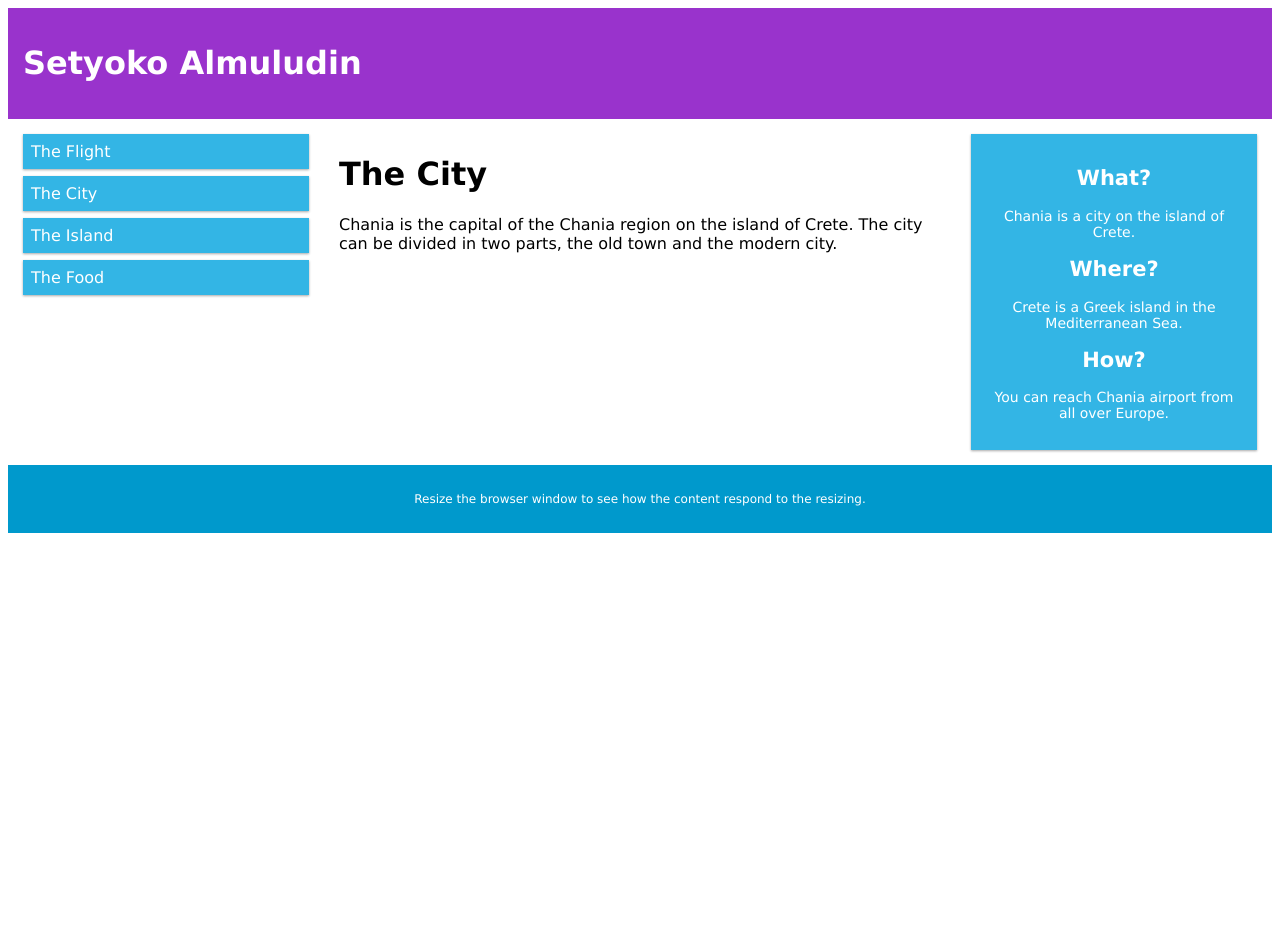
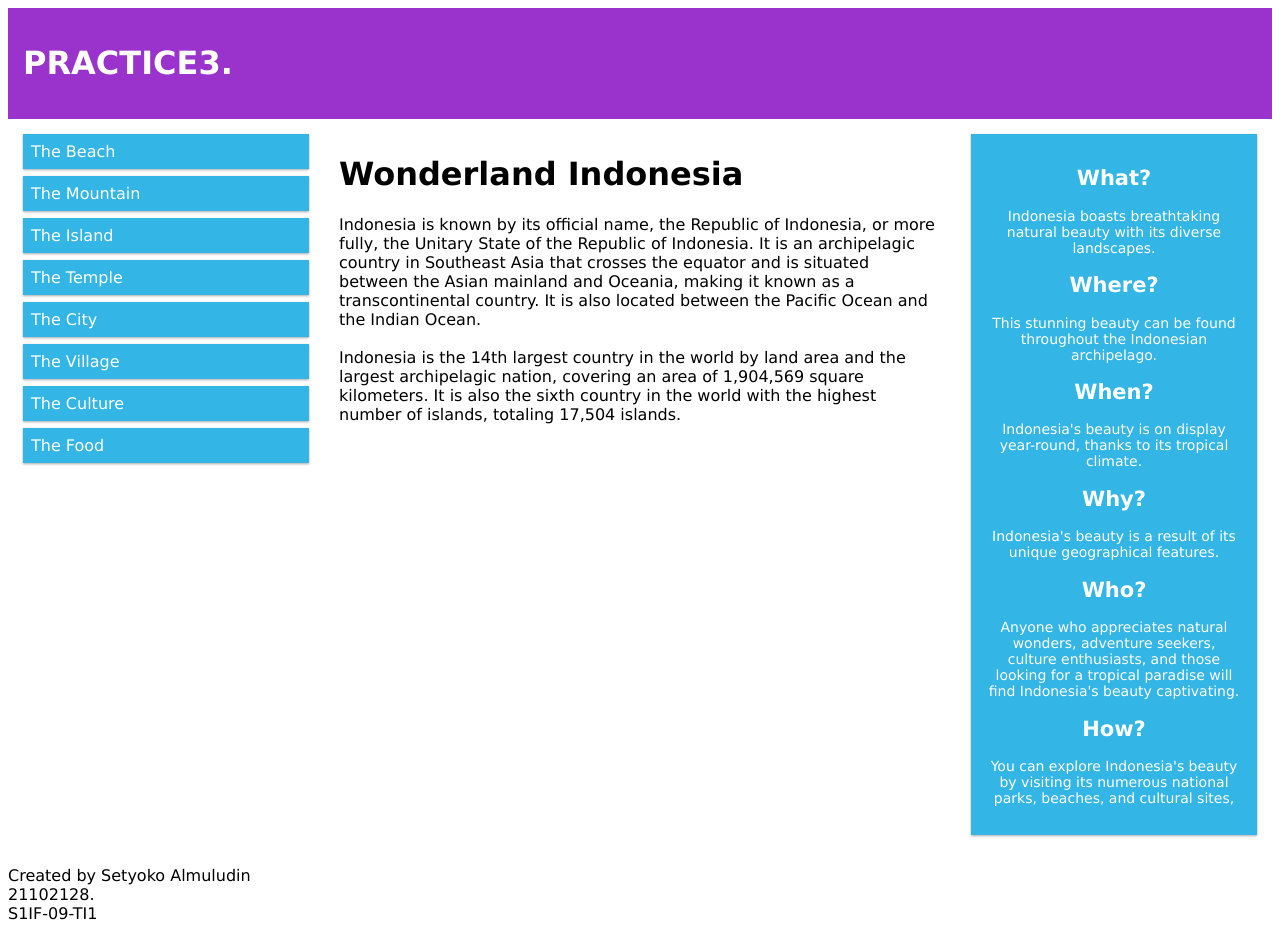
Before and after one commit to BangYOKS/practice3, a plain HTML site: page index.html in a window 1280 px wide. Before the commit the page ends 800 px from the top, so only its background shows below. Drawn offline with Linux system fonts and the light colour scheme.

Commit message:
Practice3 - Pemograman web

```diff
--- a/index.html
+++ b/index.html
@@ -4,47 +4,91 @@
     <meta name="viewport" content="width=device-width, initial-scale=1.0" />
     <title>practice 3</title>
     <link rel="stylesheet" href="style.css" />
+
+    <link rel="preconnect" href="https://fonts.googleapis.com" />
+    <link rel="preconnect" href="https://fonts.gstatic.com" crossorigin />
+    <link
+      href="https://fonts.googleapis.com/css2?family=Poppins:ital,wght@0,100;0,300;0,400;1,700&display=swap"
+      rel="stylesheet"
+    />
   </head>
   <body>
     <div class="header">
-      <h1>Setyoko Almuludin</h1>
+      <h1>PRAC<span>TICE3</span>.</h1>
     </div>
 
     <div class="row">
       <div class="col-3 col-s-3 menu">
         <ul>
-          <li>The Flight</li>
+          <li>The Beach</li>
+          <li>The Mountain</li>
+          <li>The Island</li>
+          <li>The Temple</li>
           <li>The City</li>
-          <li>The Island</li>
+          <li>The Village</li>
+          <li>The Culture</li>
           <li>The Food</li>
         </ul>
       </div>
 
       <div class="col-6 col-s-9">
-        <h1>The City</h1>
-        <p>
-          Chania is the capital of the Chania region on the island of Crete. The
-          city can be divided in two parts, the old town and the modern city.
-        </p>
+        <div class="hero">
+          <h1>Wonderland Indonesia</h1>
+          <p>
+            Indonesia is known by its official name, the Republic of Indonesia,
+            or more fully, the Unitary State of the Republic of Indonesia. It is
+            an archipelagic country in Southeast Asia that crosses the equator
+            and is situated between the Asian mainland and Oceania, making it
+            known as a transcontinental country. It is also located between the
+            Pacific Ocean and the Indian Ocean.
+            <br /><br />Indonesia is the 14th largest country in the world by
+            land area and the largest archipelagic nation, covering an area of
+            1,904,569 square kilometers. It is also the sixth country in the
+            world with the highest number of islands, totaling 17,504 islands.
+          </p>
+        </div>
       </div>
 
       <div class="col-3 col-s-12">
         <div class="aside">
           <h2>What?</h2>
-          <p>Chania is a city on the island of Crete.</p>
+          <p>
+            Indonesia boasts breathtaking natural beauty with its diverse
+            landscapes.
+          </p>
           <h2>Where?</h2>
-          <p>Crete is a Greek island in the Mediterranean Sea.</p>
+          <p>
+            This stunning beauty can be found throughout the Indonesian
+            archipelago.
+          </p>
+          <h2>When?</h2>
+          <p>
+            Indonesia's beauty is on display year-round, thanks to its tropical
+            climate.
+          </p>
+          <h2>Why?</h2>
+          <p>
+            Indonesia's beauty is a result of its unique geographical features.
+          </p>
+          <h2>Who?</h2>
+          <p>
+            Anyone who appreciates natural wonders, adventure seekers, culture
+            enthusiasts, and those looking for a tropical paradise will find
+            Indonesia's beauty captivating.
+          </p>
           <h2>How?</h2>
-          <p>You can reach Chania airport from all over Europe.</p>
+          <p>
+            You can explore Indonesia's beauty by visiting its numerous national
+            parks, beaches, and cultural sites,
+          </p>
         </div>
       </div>
     </div>
 
-    <div class="footer">
-      <p>
-        Resize the browser window to see how the content respond to the
-        resizing.
-      </p>
-    </div>
+    <footer>
+      <div class="credit">
+        <p>Created by Setyoko Almuludin<br />21102128.<br />S1IF-09-TI1</p>
+      </div>
+    </footer>
   </body>
 </html>
```
